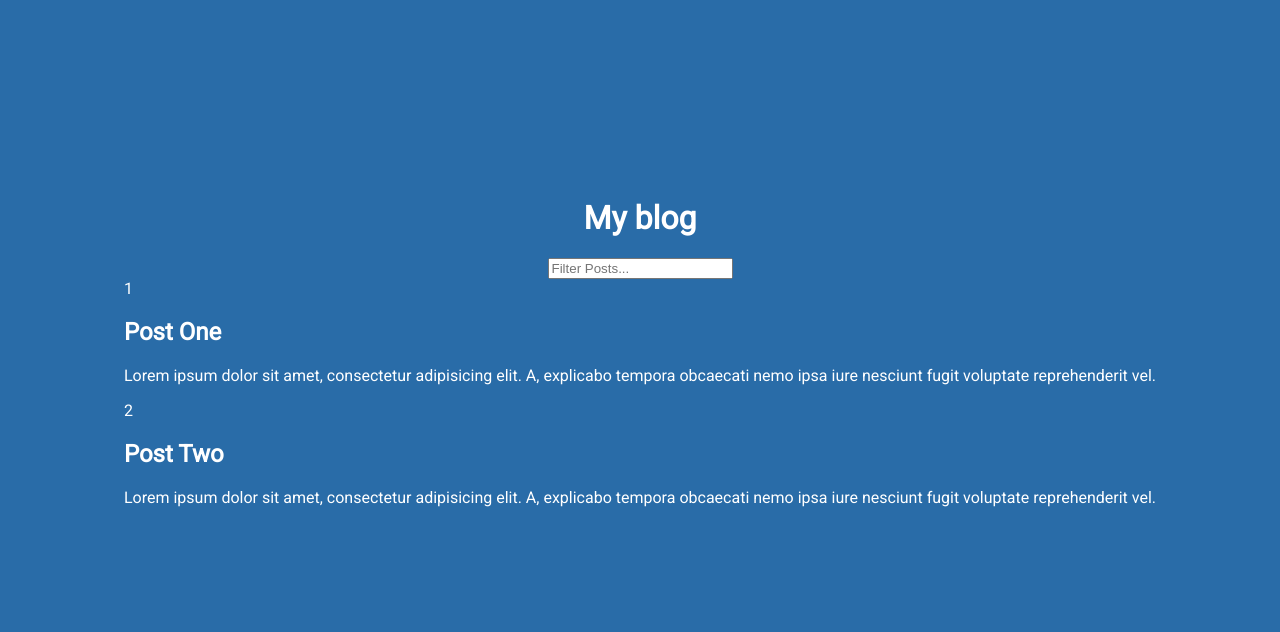
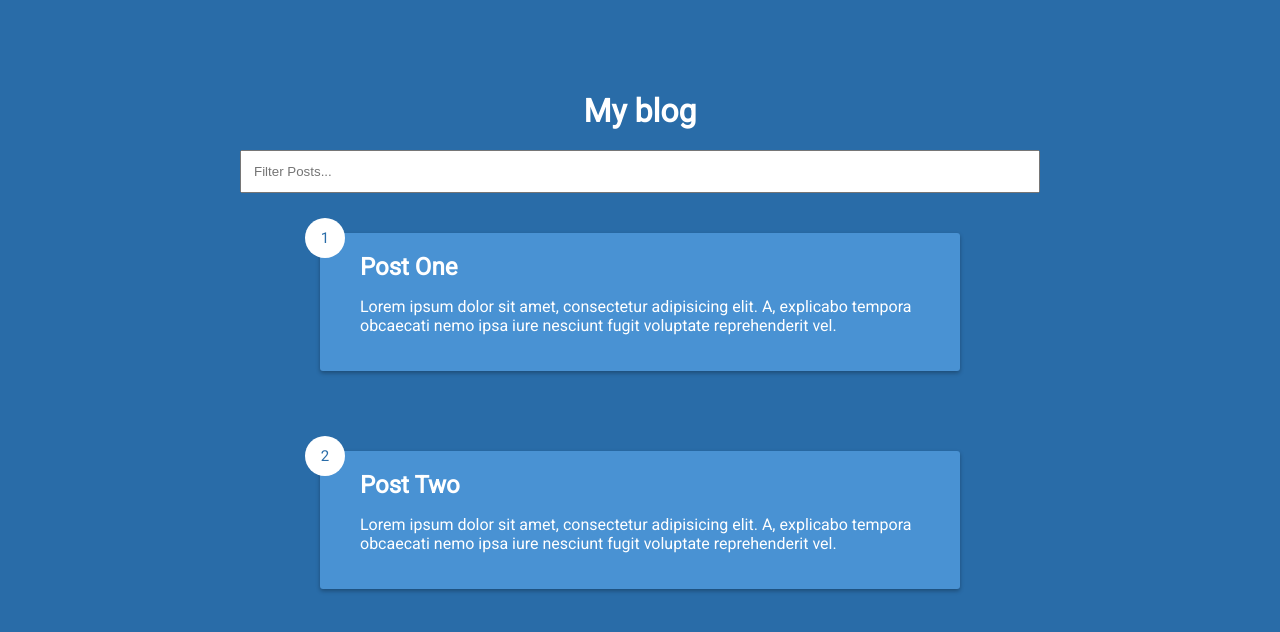
Before and after one commit to rossmylesobrien/mini_projects, a plain HTML site: page infinite_scroll/index.html in a window 1280 px wide. Drawn offline with Linux system fonts and the light colour scheme.

Commit message:
Adding the blog post CSS

```diff
--- a/infinite_scroll/index.html
+++ b/infinite_scroll/index.html
@@ -11,7 +11,7 @@
 
 <h1>My blog</h1>
 
-<div class="filfter-container">
+<div class="filter-container">
   <input type="text" id="filter" class="filter" placeholder="Filter Posts...">
 </div>
 
--- a/infinite_scroll/main.css
+++ b/infinite_scroll/main.css
@@ -16,3 +16,60 @@ body{
   margin: 0;
   padding-bottom: 100px;
 }
+
+h1{
+  margin-bottom: 0;
+  text-align: center;
+}
+
+.filter-container{
+  margin-top: 20px;
+  width: 80vw;
+  max-width: 800px;
+}
+
+.filter {
+  width: 100%;
+  padding: 12px;
+}
+
+.post{
+  position: relative;
+  background-color: #4992d3;
+  box-shadow: 0 2px 4px rgba(0,0,0,0.3);
+  border-radius: 3px;
+  padding: 20px;
+  margin: 40px 0;
+  display: flex;
+  width: 80vh;
+  max-width: 800px;
+}
+
+.post .post-title{
+  margin: 0;
+}
+
+.post .post-bpdy{
+  margin: 15px 0 0;
+  line-height: 1.3;
+}
+
+.post .post-info{
+  margin-left: 20px;
+}
+
+.post .number{
+  position: absolute;
+  top: -15px;
+  left: -15px;
+  font-size: 15px;
+  width: 40px;
+  height: 40px;
+  border-radius: 50%;
+  background: #fff;
+  color: #296ca8;
+  display: flex;
+  align-items: center;
+  justify-content: center;
+  padding: 7px 10px;
+}
```
